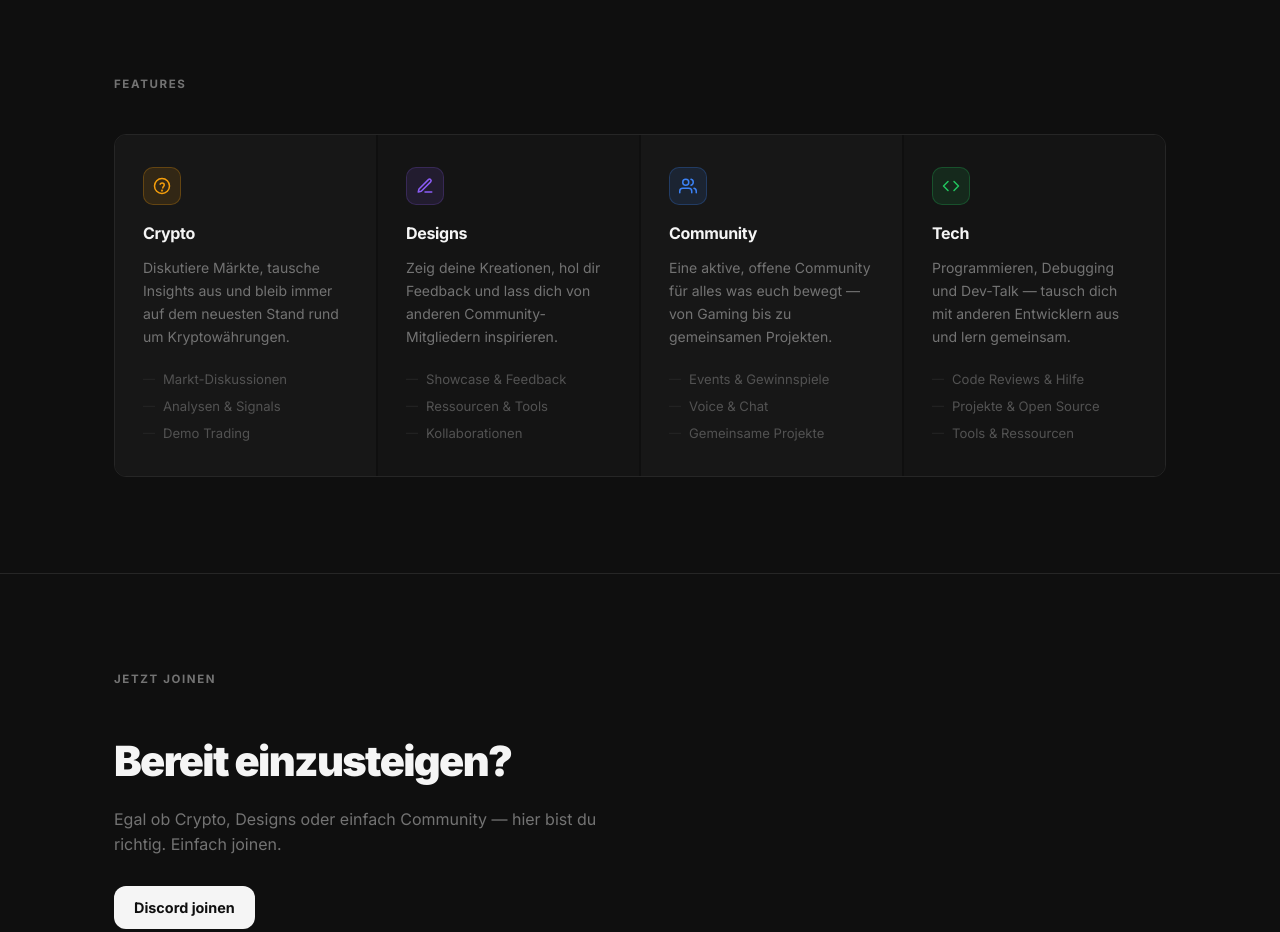
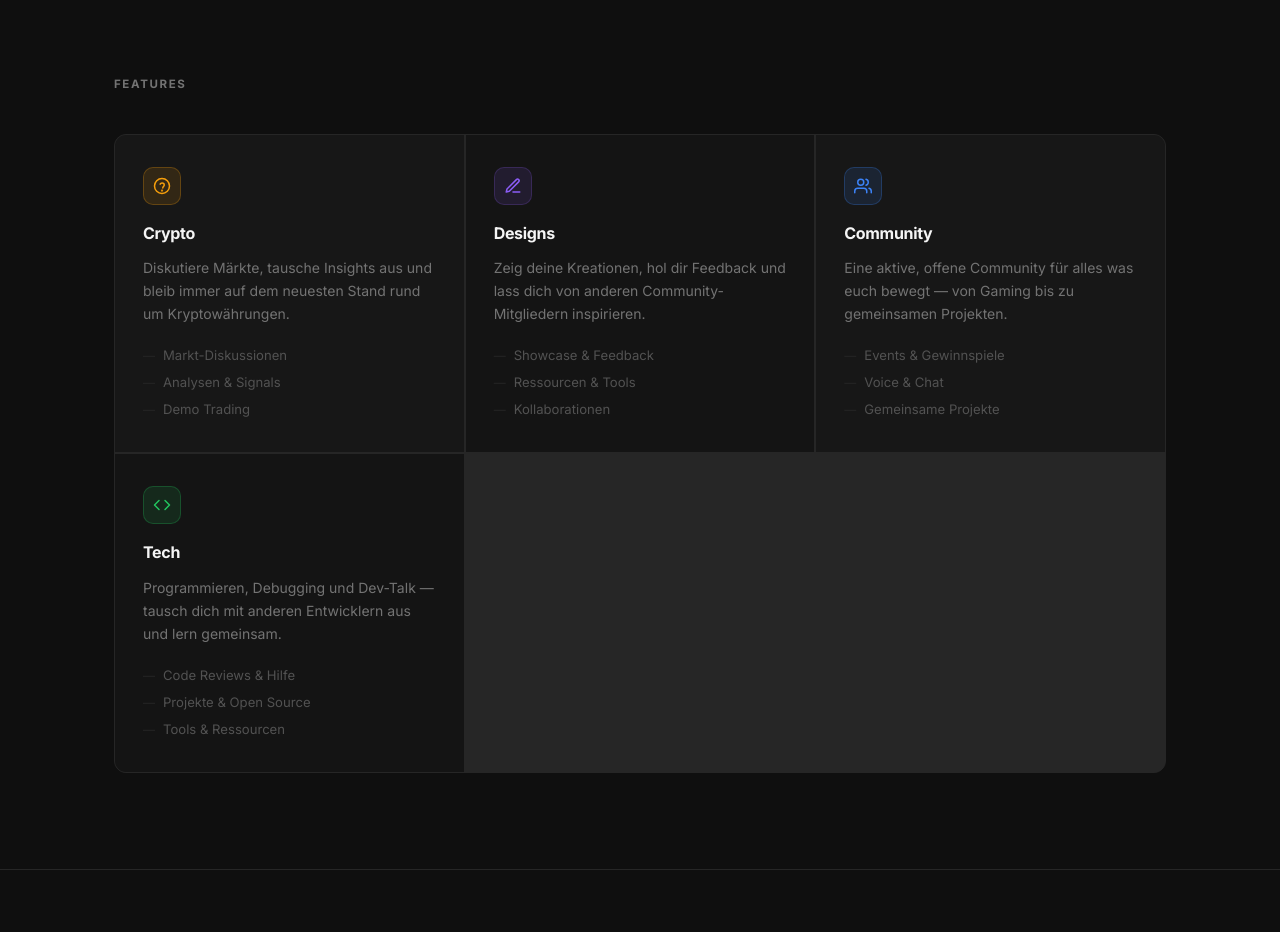
Before and after one commit to Flux0-Network/flux0-web, a plain HTML site: page index.html in a window 1280 px wide. Shown: the part 640-1572 px from the top of the page. Drawn offline with Linux system fonts and the light colour scheme.

Commit message:
style.css aktualisieren

```diff
--- a/style.css
+++ b/style.css
@@ -87,11 +87,18 @@ body { font-family: 'Inter', system-ui, sans-serif; background: var(--bg); color
 
 .features-grid {
   display:grid;
+
   grid-template-columns:
-  repeat(auto-fit,minmax(260px,1fr));
+  repeat(3, minmax(0,1fr));
+
   gap:2px;
+
+  background:var(--border);
+
   border:1px solid var(--border);
+
   border-radius:var(--radius);
+
   overflow:hidden;
 }
 .feature-card { background: var(--surface); padding: 32px 28px; transition: background 0.2s; }
```
